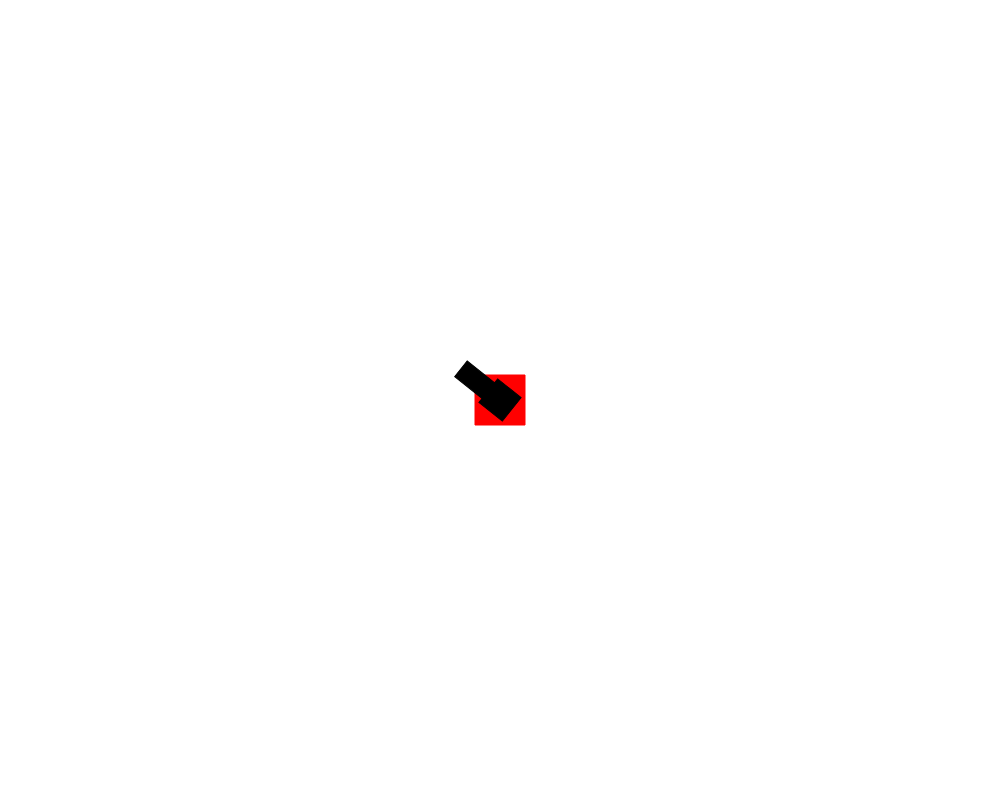
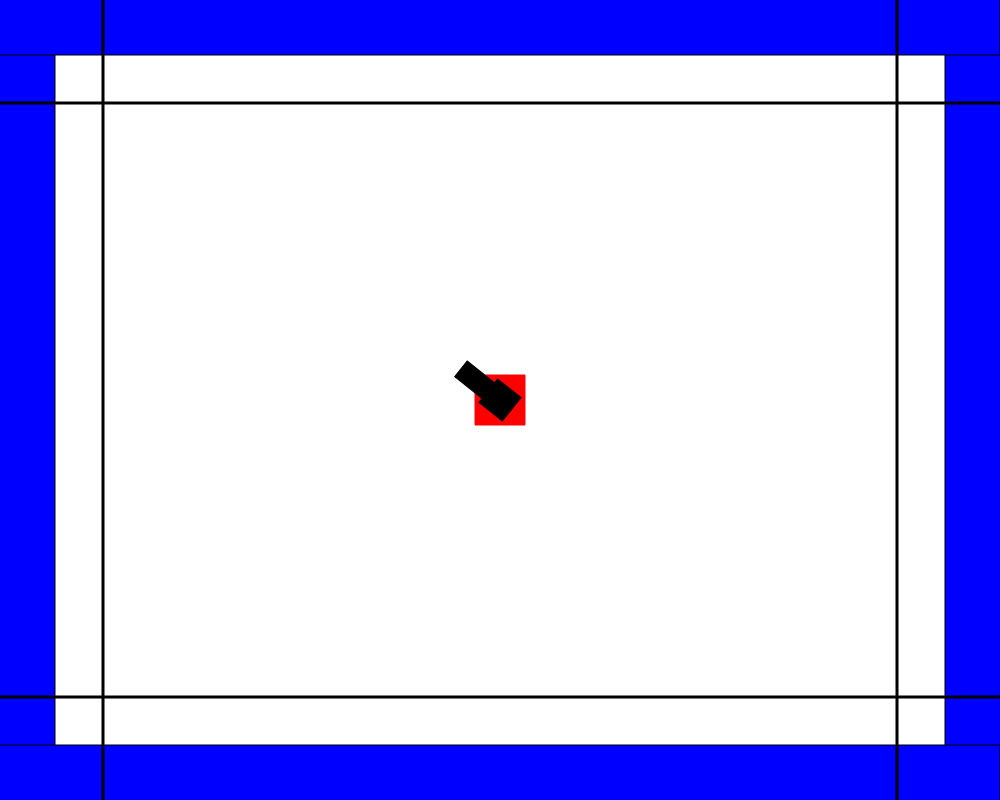
Before and after one commit to Rus1130/js-game, an Electron app: page index.html in a window 1000 px wide. Drawn offline with Linux system fonts and the light colour scheme.

Commit message:
Update index.html

```diff
--- a/index.html
+++ b/index.html
@@ -23,7 +23,7 @@
         right: 'd',
         toggleLock: 'l',
         intervalLength: 20,
-        borderOffset: 125, // 125
+        borderOffset: 20, // 125
         borderWidth: 150, // 150
         frictionCoefficient: 0.9,
     }
@@ -45,9 +45,14 @@
 
 
     let player = two.makeRectangle(two.width / 2, two.height / 2, 50 ,50);
+    let playerCannonBase = two.makeRectangle(playerData.x, playerData.y, 30, 30);
     let playerCannon = two.makeRectangle(playerData.x + 25, playerData.y, 50, 20);
-    let playerCannonBase = two.makeRectangle(playerData.x, playerData.y, 30, 30);
 
+    // put a linear gradient on the cannon that has a black center and a light grey edge
+
+
+
+    function buildPlayer(){
         player.fill = 'red';
         player.stroke = 'red';
         player.id = 'player';
@@ -59,6 +64,7 @@
         playerCannonBase.fill = 'black';
         playerCannonBase.stroke = 'black';
         playerCannonBase.id = 'player';
+    }
 
 
     let borderLeft = two.makeRectangle(-gameData.borderOffset, 0, gameData.borderWidth, two.height * 2);
@@ -213,7 +219,6 @@
             playerData.mouseX = e.clientX
             playerData.mouseY = e.clientY
             updateCannon();
-
         }
 
         function move(){
@@ -244,7 +249,8 @@
         setInterval(move, gameData.intervalLength);
     }
 
-    playerController()
+    buildPlayer();
+    playerController();
 
 
     // npm start
```
Lines whose indentation alone changed are shown as unchanged.
